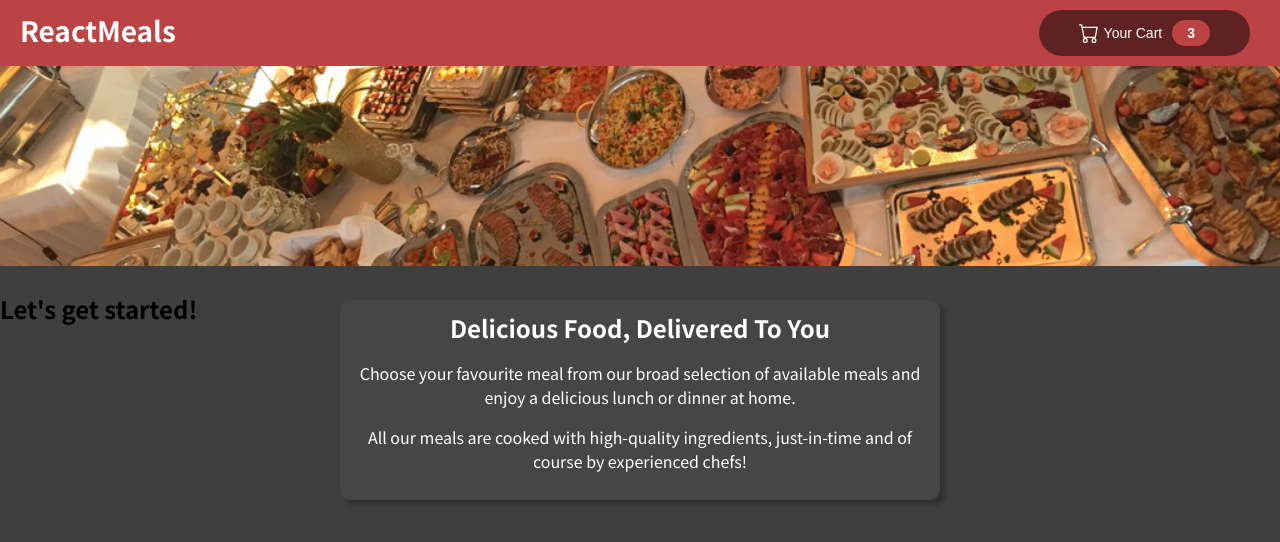
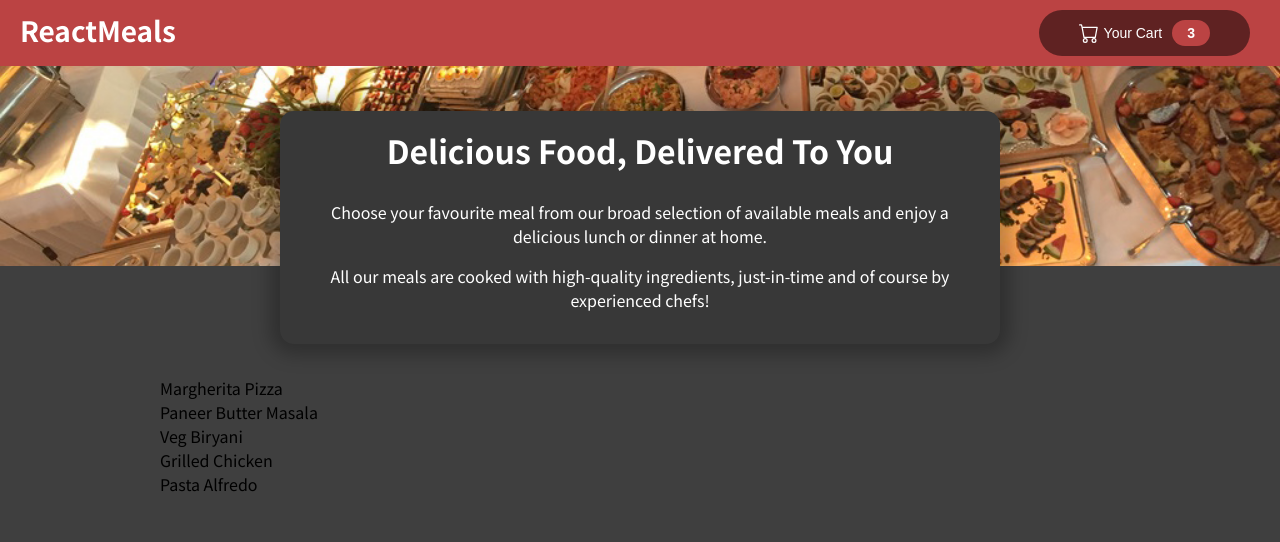
Before and after one commit to Yaambs18/React-restaurant-app, a React (Create React App) app: page / in a window 1280 px wide. Shown: the top 542 px of the page. Built offline with nearby package versions, Linux system fonts and the light colour scheme.

Commit message:
added dummy meals list

```diff
--- a/src/App.js
+++ b/src/App.js
@@ -1,12 +1,13 @@
 import Header from "./components/Layouts/Header";
-import SummaryCard from "./components/Meals/SummaryCard";
+import Meals from "./components/Meals/Meals";
 
 function App() {
   return (
     <div>
       <Header />
-      <SummaryCard />
-      <h2>Let's get started!</h2>
+      <main>
+        <Meals />
+      </main>
     </div>
   );
 }
--- /dev/null
+++ b/src/components/Meals/AvailableMeals.css
@@ -0,0 +1,24 @@
+.meals {
+  max-width: 60rem;
+  width: 90%;
+  margin: 2rem auto;
+  animation: meals-appear 1s ease-out forwards;
+}
+
+.meals ul {
+  list-style: none;
+  margin: 0;
+  padding: 0;
+}
+
+@keyframes meals-appear {
+  from {
+    opacity: 0;
+    transform: translateY(3rem);
+  }
+
+  to {
+    opacity: 1;
+    transform: translateY(0);
+  }
+}
--- /dev/null
+++ b/src/components/Meals/AvailableMeals.js
@@ -0,0 +1,47 @@
+import "./AvailableMeals.css";
+
+const DUMMY_MEALS = [
+  {
+    id: 1,
+    name: "Margherita Pizza",
+    description: "Classic cheese and tomato pizza with fresh basil.",
+    price: 299
+  },
+  {
+    id: 2,
+    name: "Paneer Butter Masala",
+    description: "Creamy tomato gravy with soft paneer cubes, served with naan.",
+    price: 249
+  },
+  {
+    id: 3,
+    name: "Veg Biryani",
+    description: "Aromatic basmati rice cooked with mixed vegetables and spices.",
+    price: 199
+  },
+  {
+    id: 4,
+    name: "Grilled Chicken",
+    description: "Juicy grilled chicken breast served with roasted veggies.",
+    price: 349
+  },
+  {
+    id: 5,
+    name: "Pasta Alfredo",
+    description: "Creamy white sauce pasta with mushrooms and herbs.",
+    price: 279
+  }
+];
+
+const AvailableMeals = () => {
+    const mealsList = DUMMY_MEALS.map(meal => <li>{meal.name}</li>)
+    return (
+        <section className="meals">
+            <ul>
+                {mealsList}
+            </ul>
+        </section>
+    )
+}
+
+export default AvailableMeals;
--- /dev/null
+++ b/src/components/Meals/Meals.js
@@ -0,0 +1,14 @@
+import SummaryCard from "./SummaryCard";
+import AvailableMeals from "./AvailableMeals";
+import { Fragment } from "react";
+
+const Meals = () => {
+    return (
+        <Fragment>
+            <SummaryCard />
+            <AvailableMeals />
+        </Fragment>
+    )
+}
+
+export default Meals;
--- a/src/components/Meals/summaryCard.css
+++ b/src/components/Meals/summaryCard.css
@@ -1,18 +1,18 @@
 .summary-card {
-    position: absolute;
-    top: 50%;
-    left: 50%;
-    transform: translate(-50%, -50%);
-    width: 600px;
-    height:200px;
-    background-color: rgb(70, 70, 70);
-    box-shadow: 5px 5px 5px rgba(0, 0, 0, 0.24);
-    border-radius: 10px;
-    padding: 10px;
     text-align: center;
+    max-width: 45rem;
+    width: 90%;
+    margin: auto;
+    margin-top: -10rem;
+    position: relative;
+    background-color: #383838;
     color: white;
+    border-radius: 14px;
+    padding: 1rem;
+    box-shadow: 0 1px 18px 10px rgba(0, 0, 0, 0.25);
 
     h2 {
-        margin: 0;
+        font-size: 2rem;
+        margin-top: 0;
     }
 }
```
